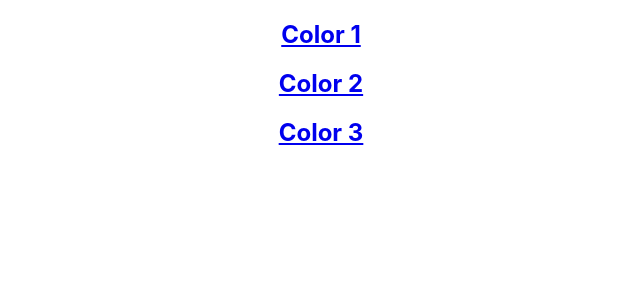
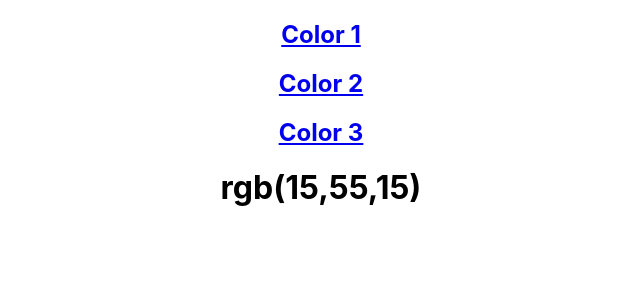
Before and after one commit to spiderforrest/alchemy-react-color-router, a React (Create React App) app: page /15/55/15 in a window 1280 px wide. Shown: the top 300 px of the page, without its empty margins (319-959 px from the left). Built offline with nearby package versions, Linux system fonts and the light colour scheme.

Commit message:
generating the color thingy

```diff
--- a/src/App.js
+++ b/src/App.js
@@ -1,14 +1,21 @@
 import './App.css';
 import Header from './components/Header.js';
 import Main from './components/Main.js';
-import { BrowserRouter, Route, Switch, Link } from 'react-router-dom';
+import { BrowserRouter, Route, Switch, Redirect } from 'react-router-dom';
 
 function App() {
   return (
     <BrowserRouter>
       <div className="App">
         <Header />
-        {/* <Main /> */}
+        <Switch>
+          <Route path="/:r/:g/:b">
+            <Main />
+          </Route>
+          <Route path="*">
+            <Redirect to="/15/55/15" />
+          </Route>
+        </Switch>
       </div>
     </BrowserRouter>
   );
--- a/src/components/Main.js
+++ b/src/components/Main.js
@@ -0,0 +1,13 @@
+import React from 'react';
+import { useParams } from 'react-router-dom';
+
+export default function Main() {
+  const { r, g, b } = useParams();
+  const color = `rgb(${r},${g},${b})`;
+  return (
+    <>
+      <h1>{color}</h1>
+      <div className="bg" style={{ backgroundColor: color }}></div>
+    </>
+  );
+}
```
